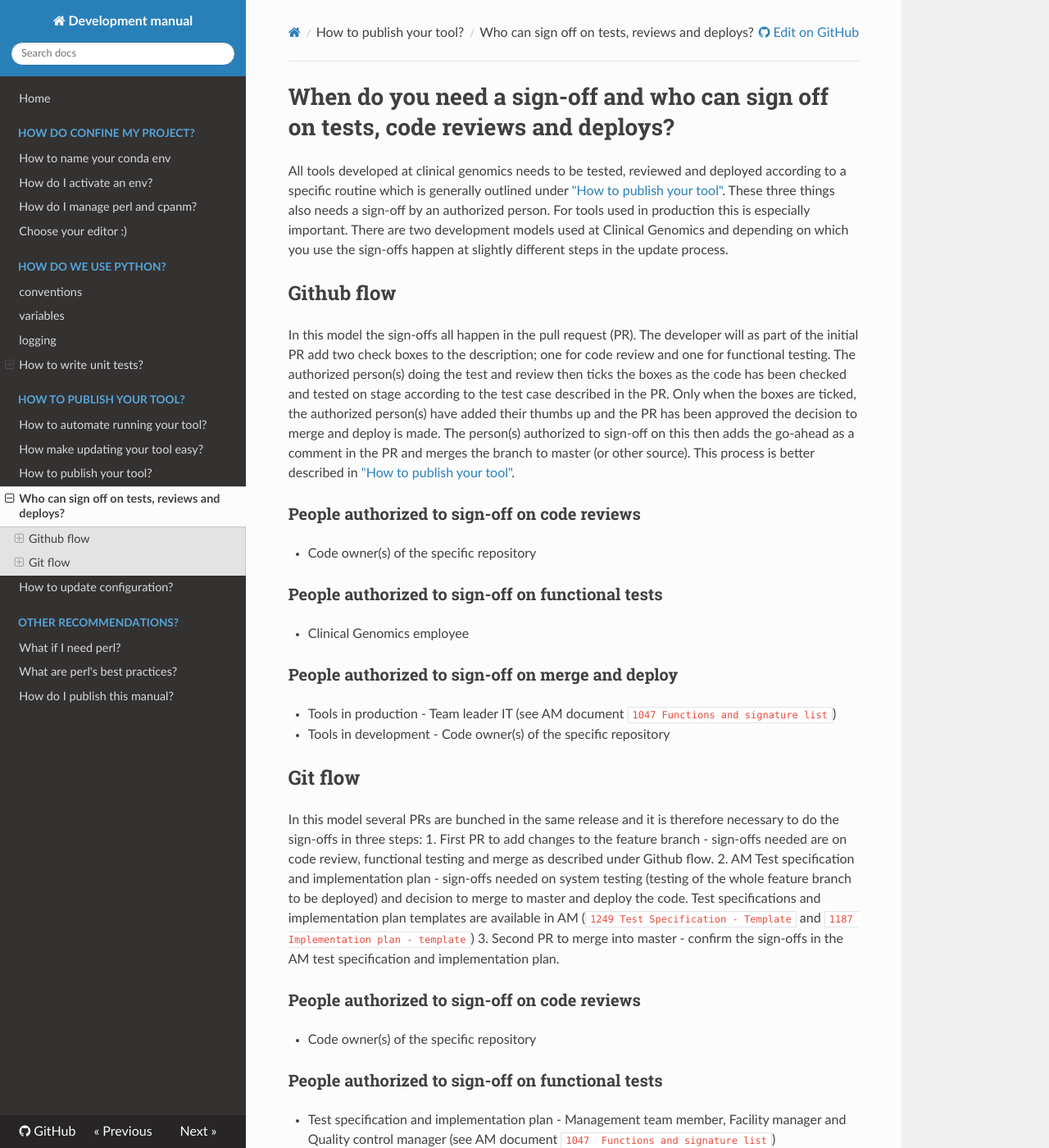
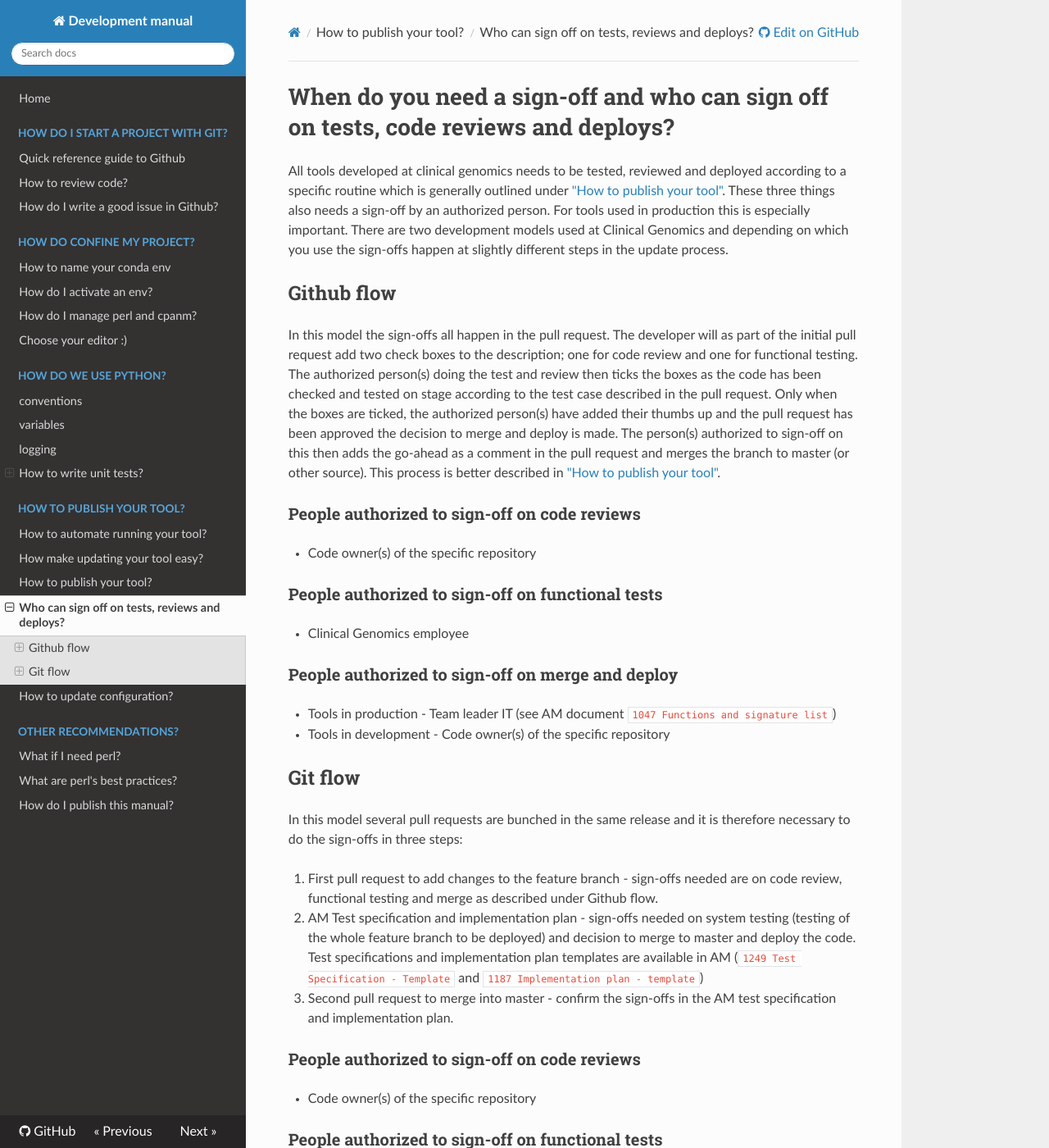
Before and after one commit to ingkebil/development, an MkDocs documentation site: the page built from docs/publish/sign-off.md, in a window 1280 px wide and 1400 px high. Shown: the whole window at 82% size. Built offline with MkDocs 1.6.1, drawn with Linux system fonts in a browser that asks for light colours; nearby versions of some CDN libraries; some of the changed text lies outside the part shown.

Commit message:
adds git guide and small style fixes

```diff
--- a/docs/publish/sign-off.md
+++ b/docs/publish/sign-off.md
@@ -1,10 +1,10 @@
 # When do you need a sign-off and who can sign off on tests, code reviews and deploys?
 
 
-All tools developed at clinical genomics needs to be tested, reviewed and deployed according to a specific routine which is generally outlined under ["How to publish your tool"](prod.md). These three things also needs a sign-off by an authorized person. For tools used in production this is especially important. There are two development models used at Clinical Genomics and depending on which you use the sign-offs happen at slightly different steps in the update process.
+All tools developed at clinical genomics needs to be tested, reviewed and deployed according to a specific routine which is generally outlined under ["How to publish your tool"][prod]. These three things also needs a sign-off by an authorized person. For tools used in production this is especially important. There are two development models used at Clinical Genomics and depending on which you use the sign-offs happen at slightly different steps in the update process.
 
 ## Github flow
-In this model the sign-offs all happen in the pull request (PR). The developer will as part of the initial PR add two check boxes to the description; one for code review and one for functional testing. The authorized person(s) doing the test and review then ticks the boxes as the code has been checked and tested on stage according to the test case described in the PR. Only when the boxes are ticked, the authorized person(s) have added their thumbs up and the PR has been approved the decision to merge and deploy is made. The person(s) authorized to sign-off on this then adds the go-ahead as a comment in the PR and merges the branch to master (or other source). This process is better described in ["How to publish your tool"](prod.md).
+In this model the sign-offs all happen in the pull request. The developer will as part of the initial pull request add two check boxes to the description; one for code review and one for functional testing. The authorized person(s) doing the test and review then ticks the boxes as the code has been checked and tested on stage according to the test case described in the pull request. Only when the boxes are ticked, the authorized person(s) have added their thumbs up and the pull request has been approved the decision to merge and deploy is made. The person(s) authorized to sign-off on this then adds the go-ahead as a comment in the pull request and merges the branch to master (or other source). This process is better described in ["How to publish your tool"][prod].
 
 ### People authorized to sign-off on code reviews
 * Code owner(s) of the specific repository
@@ -17,18 +17,21 @@ In this model the sign-offs all happen in the pull request (PR). The developer w
 * Tools in development - Code owner(s) of the specific repository
 
 ## Git flow
-In this model several PRs are bunched in the same release and it is therefore necessary to do the sign-offs in three steps:
- 1. First PR to add changes to the feature branch - sign-offs needed are on code review, functional testing and merge as described under Github flow.
- 2. AM Test specification and implementation plan - sign-offs needed on system testing (testing of the whole feature branch to be deployed) and decision to merge to master and deploy the code. Test specifications and implementation plan templates are available in AM (`1249 Test Specification - Template` and `1187 Implementation plan - template`)
- 3. Second PR to merge into master - confirm the sign-offs in the AM test specification and implementation plan.
+In this model several pull requests are bunched in the same release and it is therefore necessary to do the sign-offs in three steps:
+
+1. First pull request to add changes to the feature branch - sign-offs needed are on code review, functional testing and merge as described under Github flow.
+2. AM Test specification and implementation plan - sign-offs needed on system testing (testing of the whole feature branch to be deployed) and decision to merge to master and deploy the code. Test specifications and implementation plan templates are available in AM (`1249 Test Specification - Template` and `1187 Implementation plan - template`)
+3. Second pull request to merge into master - confirm the sign-offs in the AM test specification and implementation plan.
 
 ### People authorized to sign-off on code reviews
 * Code owner(s) of the specific repository
 
 ### People authorized to sign-off on functional tests
 * Test specification and implementation plan - Management team member, Facility manager and Quality control manager (see AM document `1047  Functions and signature list`)
-* PR - Code owner(s) to confirm test specification and implementation plan
+* Pull request - Code owner(s) to confirm test specification and implementation plan
 
 ### People authorized to sign-off on merge and deploy
 * Tools in production - Team leader IT (see AM document `1047 Functions and signature list`)
 * Tools in development - Code owner(s) of the specific repository
+
+[prod]: prod.md
--- a/mkdocs.yml
+++ b/mkdocs.yml
@@ -15,7 +15,10 @@ nav:
   - Home: 'index.md'
 #  - Where do I develop?
 #    - and what are the commonly used tools? (tmux, …)
-#  - 'How do I start a project with git?': 'git/index.md'
+  - 'How do I start a project with git?':
+    - 'Quick reference guide to Github': 'git/index.md'
+    - 'How to review code?': 'git/code-review.md'
+    - 'How do I write a good issue in Github?': 'git/issue-reports.md'
   - 'How do confine my project?':
     - 'How to name your conda env': 'conda/conda_conventions.md'
     - 'How do I activate an env?': 'conda/activate.md'
```
Also changed, not shown: docs/git/code-review.md (+3 -2 lines), docs/git/issue-reports.md (+2 -2 lines), docs/publish/prod.md (+3 -1 lines).
